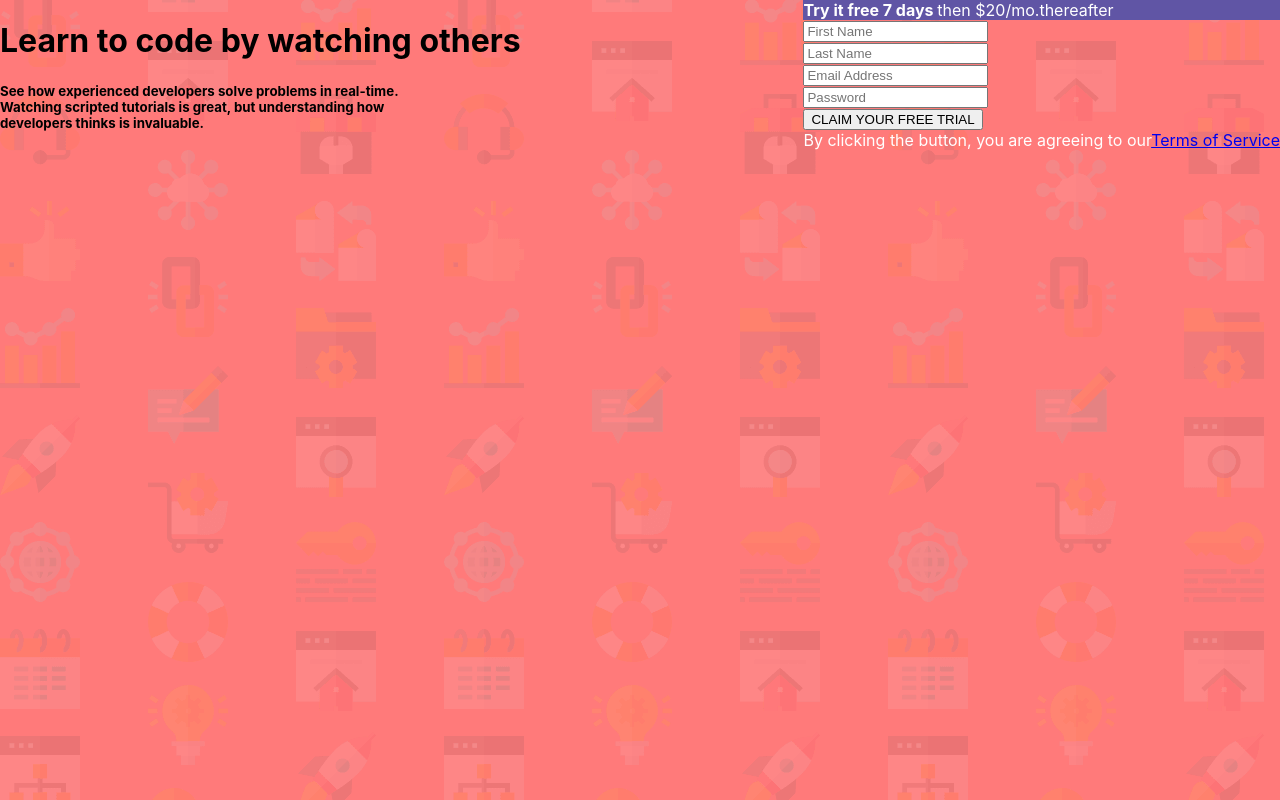
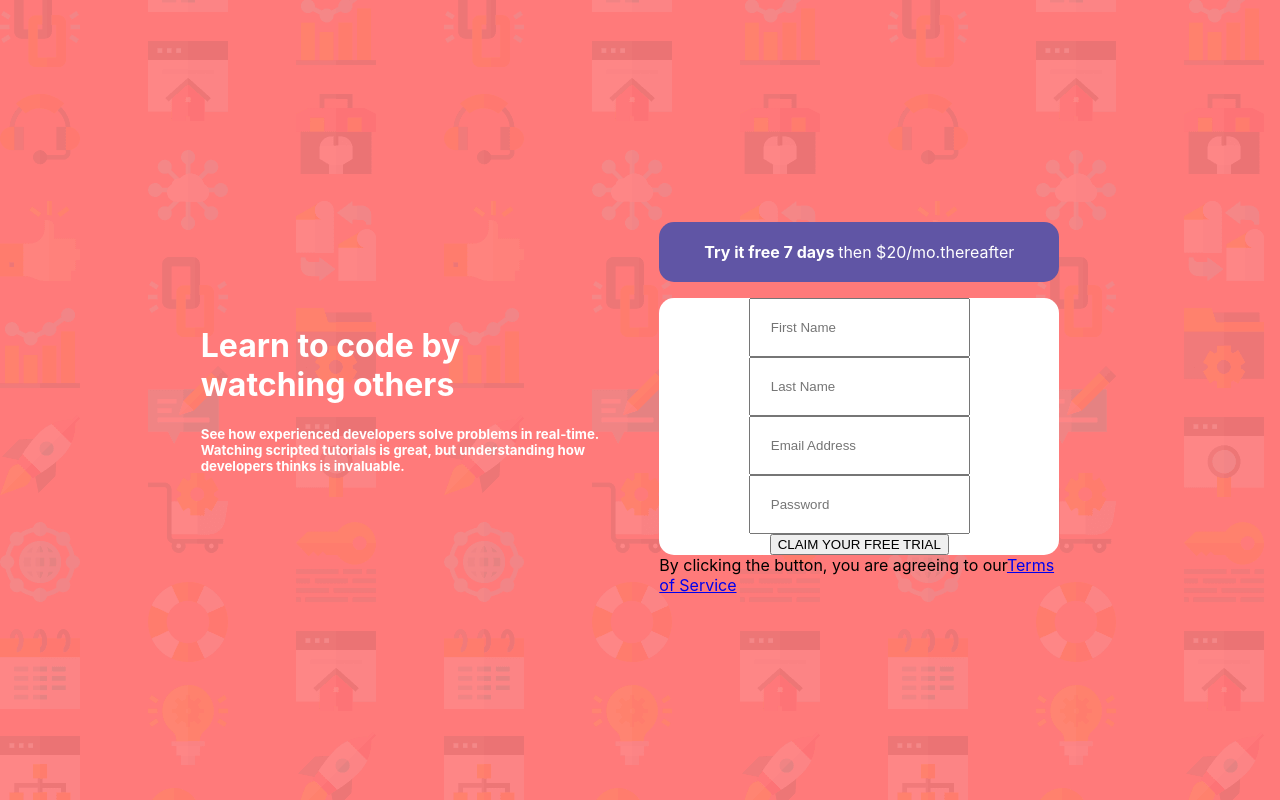
Before and after one commit to FS-Study/React-Practice, a React (Create React App) app: page / in a window 1280 px wide. Built offline with nearby package versions, Linux system fonts and the light colour scheme.

Commit message:
[#6] CSS

```diff
--- a/src/components/Main/Description.js
+++ b/src/components/Main/Description.js
@@ -1,7 +1,12 @@
+import classes from "../Main/Description.module.css";
+
 const Description = () => {
   return (
-    <div>
-      <h1>Learn to code by watching others</h1>
+    <div className={classes.description}>
+      <h1>
+        Learn to code by <br />
+        watching others
+      </h1>
       <h5>
         See how experienced developers solve problems in real-time.
         <br />
--- a/src/components/Main/Description.module.css
+++ b/src/components/Main/Description.module.css
@@ -0,0 +1,4 @@
+.description {
+    color: white;
+    margin: 0 20px;
+}
--- a/src/components/Main/Main.module.css
+++ b/src/components/Main/Main.module.css
@@ -4,5 +4,6 @@
   width: 100vw;
   height: 100vh;
   display: flex;
-  justify-content: space-between;
+  justify-content: center;
+  align-items: center;
 }
--- a/src/components/Main/SignUp.js
+++ b/src/components/Main/SignUp.js
@@ -2,11 +2,11 @@ import classes from "./SignUp.module.css";
 
 const SignUp = () => {
   return (
-    <div>
-      <div className={classes.trial}>
+    <div className={classes.signUp}>
+      <p className={classes.trial}>
         <span className={classes.bold}>Try it free 7 days </span>
-        <span>then $20/mo.thereafter</span>
-      </div>
+        then $20/mo.thereafter
+      </p>
       <form className={classes.auth}>
         <div>
           <input type="text" placeholder="First Name"></input>
--- a/src/components/Main/SignUp.module.css
+++ b/src/components/Main/SignUp.module.css
@@ -1,17 +1,42 @@
-.trial {
-  background-color: hsl(248, 32%, 49%);
+.signUp {
+    width: 400px;
+    margin: 0 20px;
+    padding: 20px;
 }
 
-span {
-  color: white;
+.trial {
+    text-align: center;
+    width: 100%;
+    background-color: hsl(248, 32%, 49%);
+    padding: 20px;
+    box-sizing: border-box;
+    border-radius: 15px;
+}
+
+.auth {
+    width: 100%;
+    background-color: white;
+    display: flex;
+    flex-direction: column;
+    justify-content: center;
+    align-items: center;
+    border-radius: 15px;
+}
+
+.auth div input {
+    padding: 20px;
+    width: 100%;
+    box-sizing: border-box;
+}
+
+p {
+    color: white;
 }
 
 .bold {
-  font-weight: bold;
+    font-weight: bold;
 }
 
-.auth {
-}
+.auth {}
 
-input {
-}
+input {}
```
